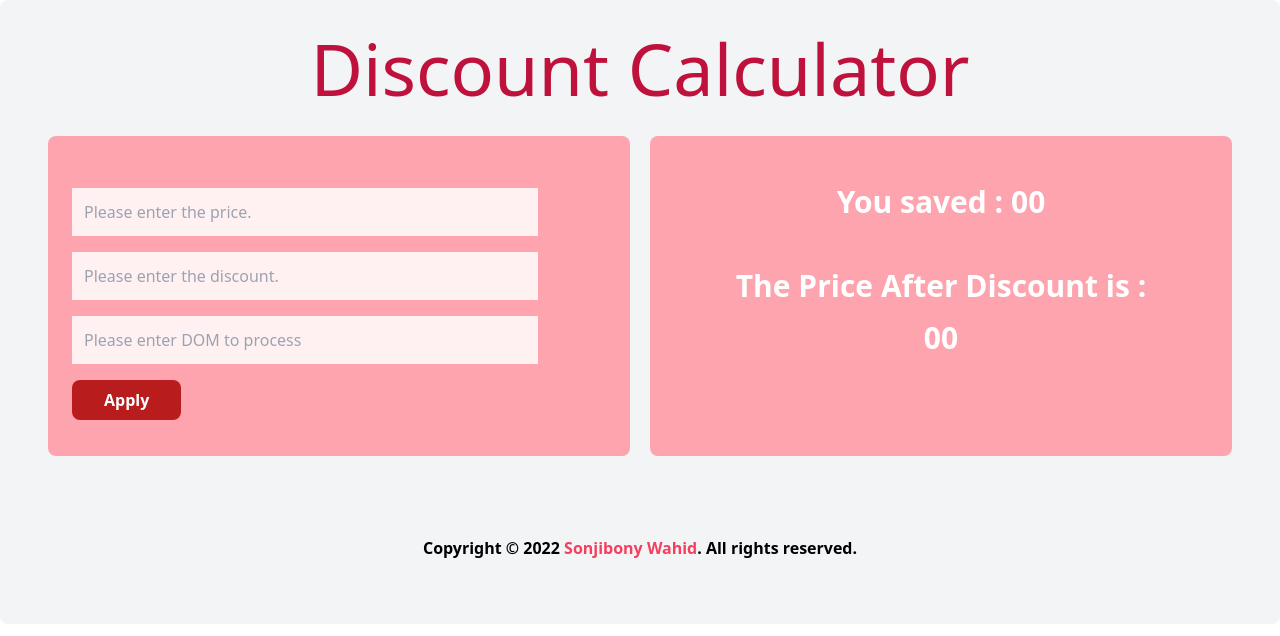
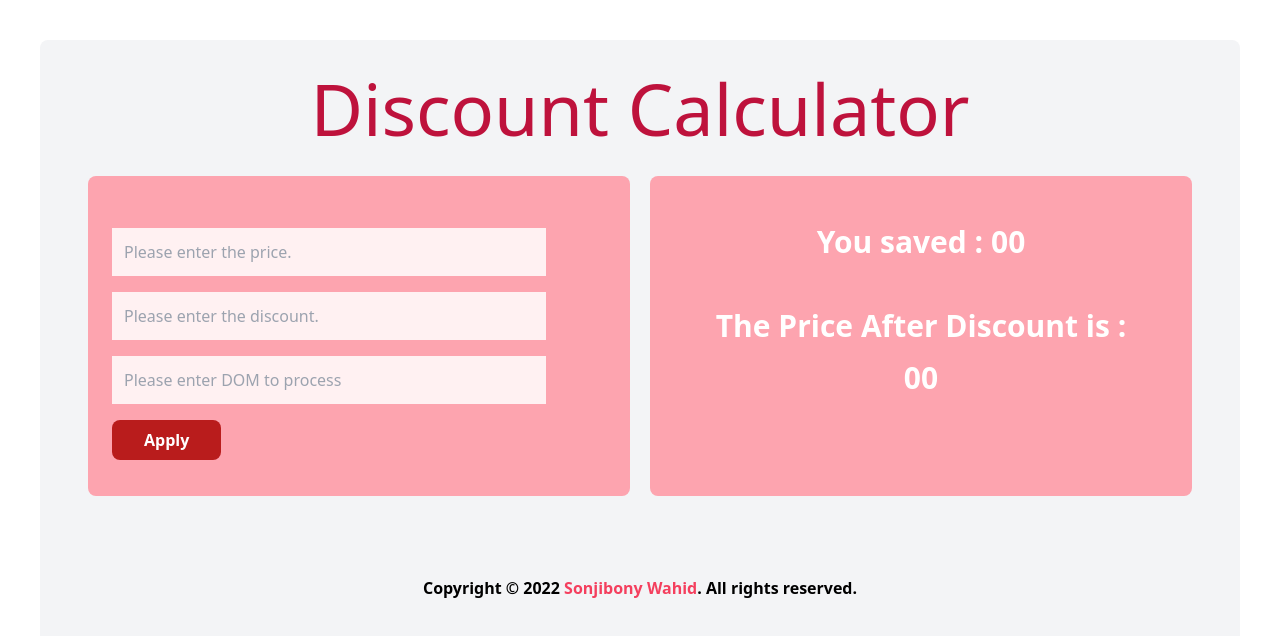
Before and after one commit to sonjibony/discount_calculator-, a plain HTML site: page index.html in a window 1280 px wide. Drawn offline with nearby package versions, Linux system fonts and the light colour scheme.

Commit message:
error fixed

```diff
--- a/index.html
+++ b/index.html
@@ -8,7 +8,7 @@
     <script src="https://cdn.tailwindcss.com"></script>
 
 </head>
-<body class=" ">
+<body class=" mt-10 mx-10">
   <div class="bg-gray-100 rounded-lg	 h-full pb-16">
    <h1 class="text-7xl text-rose-700 text-center py-8">Discount Calculator</h1>
 
```
